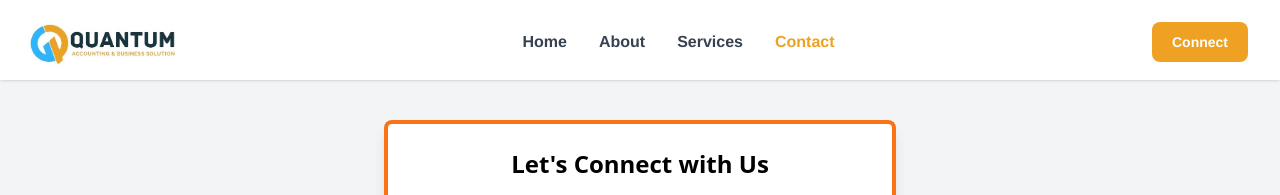
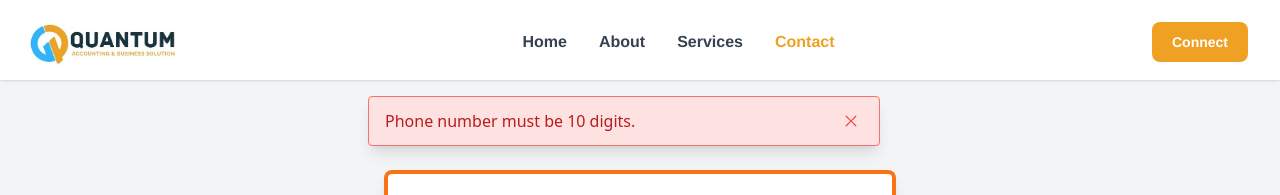
Before and after one commit to Aditya580/Quantam_Accounting-, a React (Vite) app: page /contact in a window 1280 px wide. Both pictures are taken after typing "Sample", "Sample", "name@example.com", "5", "Sample" into the empty fields and a click on the input "Submit". Shown: the top 195 px of the page. Built offline with nearby package versions, Linux system fonts and the light colour scheme; no server answers.

Commit message:
validation to check if the input is a valid

```diff
--- a/src/Components/Contact/Contact.jsx
+++ b/src/Components/Contact/Contact.jsx
@@ -12,19 +12,37 @@ const Contact = () => {
     message: "",
   });
   const [notification, setNotification] = useState("");
+  const [error, setError] = useState("");
 
   const handleChange = (e) => {
     setFormData({ ...formData, [e.target.name]: e.target.value });
   };
 
+  const validateForm = () => {
+    const emailRegex = /^[^\s@]+@[^\s@]+\.[^\s@]+$/;
+    const phoneRegex = /^[0-9]{10}$/;
+    if (!emailRegex.test(formData.email)) {
+      setError("Invalid email format.");
+      return false;
+    }
+    if (!phoneRegex.test(formData.phone)) {
+      setError("Phone number must be 10 digits.");
+      return false;
+    }
+    setError("");
+    return true;
+  };
+
   const handleSubmit = async (e) => {
     e.preventDefault();
+    if (!validateForm()) return;
     try {
       await addDoc(collection(db, "leads"), formData);
       setNotification("Submitted successfully! We will get in touch with you soon.");
       setFormData({ fname: "", lname: "", email: "", phone: "", message: "" }); // Clear form after submit
     } catch (error) {
       console.error("Error adding lead:", error);
+      setError("Error submitting the form. Please try again later.");
     }
   };
 
@@ -40,6 +58,17 @@ const Contact = () => {
           <span className="block sm:inline">{notification}</span>
           <span className="absolute top-0 bottom-0 right-0 px-4 py-3" onClick={dismissNotification}>
             <svg className="fill-current h-6 w-6 text-green-500" role="button" xmlns="http://www.w3.org/2000/svg" viewBox="0 0 20 20">
+              <title>Close</title>
+              <path d="M14.348 5.652a.5.5 0 00-.707 0L10 9.293 6.36 5.652a.5.5 0 10-.707.707L9.293 10l-3.64 3.64a.5.5 0 00.707.707L10 10.707l3.64 3.64a.5.5 0 00.707-.707L10.707 10l3.64-3.64a.5.5 0 000-.707z"/>
+            </svg>
+          </span>
+        </div>
+      )}
+      {error && (
+        <div className="fixed bottom-4 right-4 bg-red-100 border border-red-400 text-red-700 px-4 py-3 flex gap-8 rounded relative shadow-lg w-[90%] sm:w-[50%] lg:w-[40%]" role="alert">
+          <span className="block sm:inline">{error}</span>
+          <span className="absolute top-0 bottom-0 right-0 px-4 py-3" onClick={() => setError("")}>
+            <svg className="fill-current h-6 w-6 text-red-500" role="button" xmlns="http://www.w3.org/2000/svg" viewBox="0 0 20 20">
               <title>Close</title>
               <path d="M14.348 5.652a.5.5 0 00-.707 0L10 9.293 6.36 5.652a.5.5 0 10-.707.707L9.293 10l-3.64 3.64a.5.5 0 00.707.707L10 10.707l3.64 3.64a.5.5 0 00.707-.707L10.707 10l3.64-3.64a.5.5 0 000-.707z"/>
             </svg>
```
